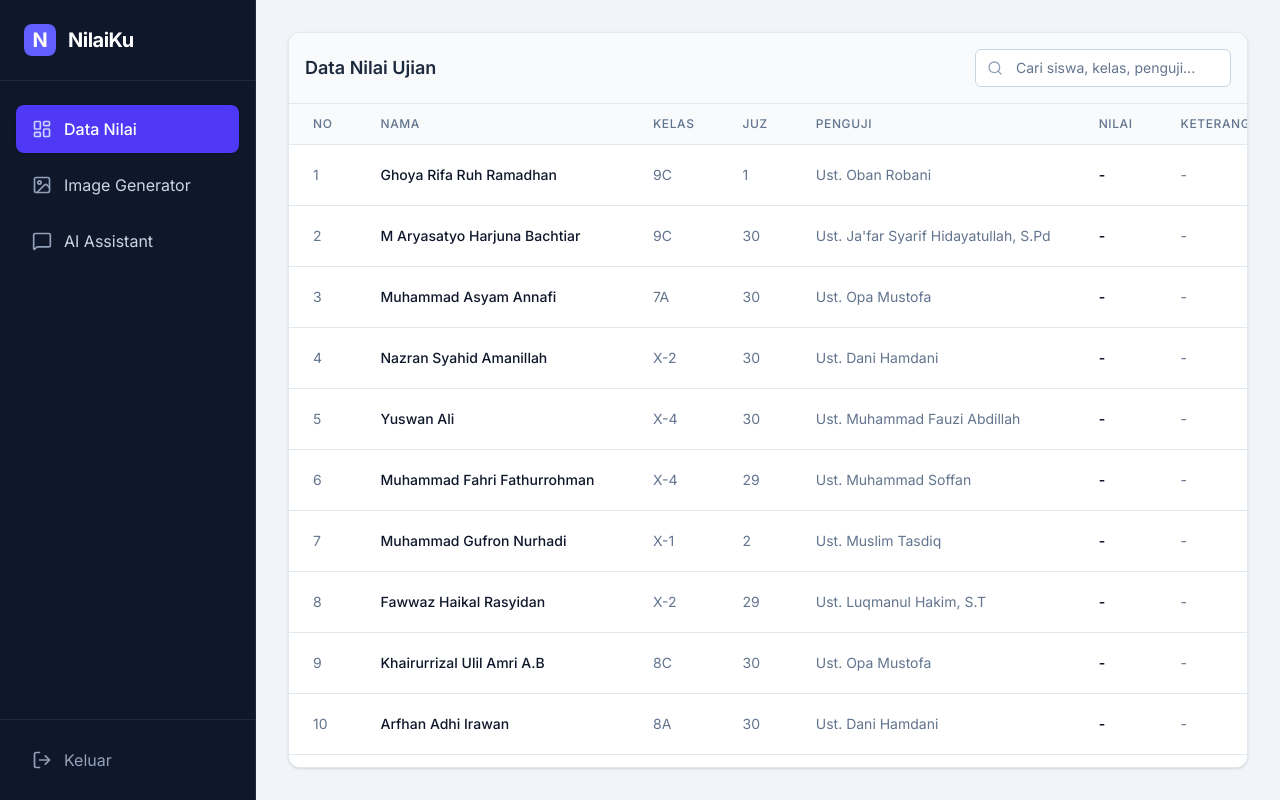
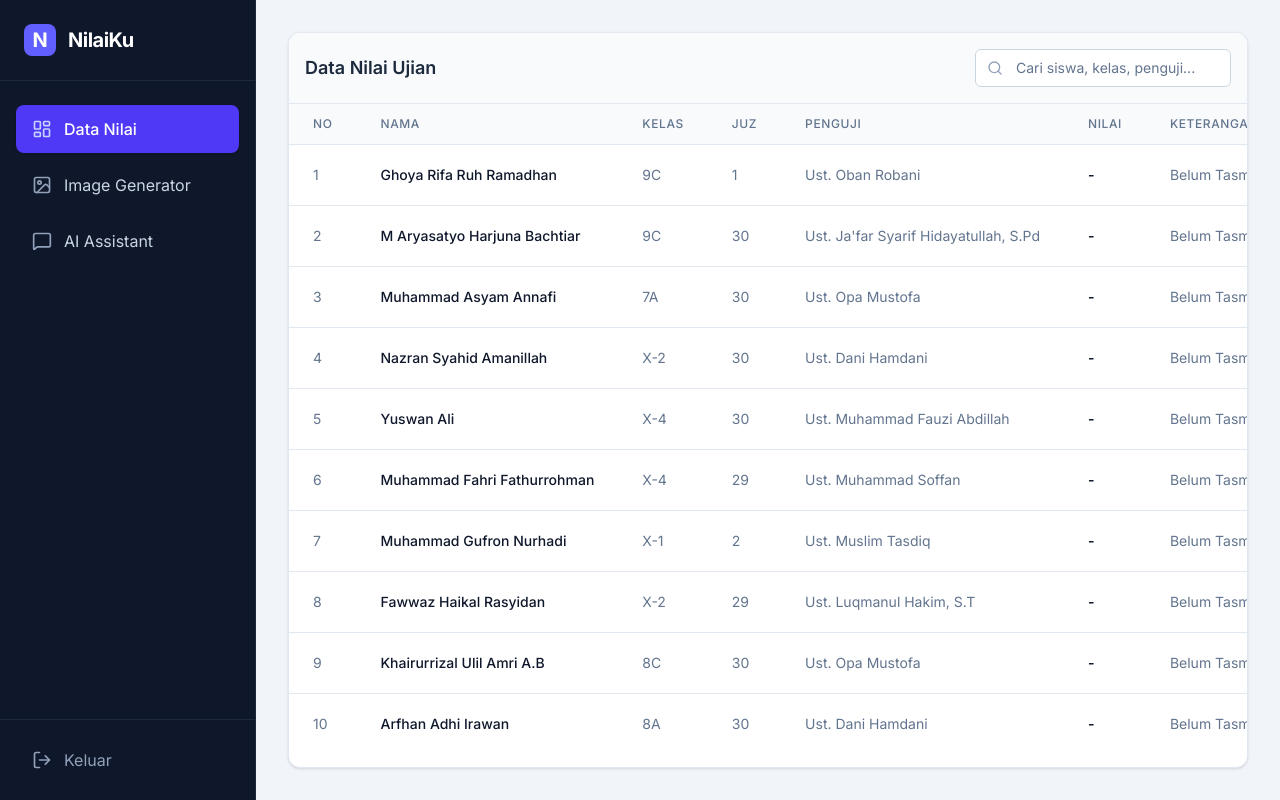
Before and after one commit to farisinshiran/Tasmi-Al-Qur-an-App, a Next.js app: page / in a window 1280 px wide. Built offline with nearby package versions, Linux system fonts and the light colour scheme.

Commit message:
Refactor INITIAL_STUDENTS and add type definition

```diff
--- a/app/page.tsx
+++ b/app/page.tsx
@@ -7,40 +7,126 @@ import ImageGenerator from '@/components/ImageGenerator';
 import Chatbot from '@/components/Chatbot';
 import { Student } from '@/types';
 
-const INITIAL_STUDENTS: Student[] = [
-  { id: 1, no: 1, nama: 'Ghoya Rifa Ruh Ramadhan', kelas: '9C', juz: '1', penguji: 'Ust. Oban Robani', nilai: null, keterangan: '' },
-  { id: 2, no: 2, nama: 'M Aryasatyo Harjuna Bachtiar', kelas: '9C', juz: '30', penguji: "Ust. Ja'far Syarif Hidayatullah, S.Pd", nilai: null, keterangan: '' },
-  { id: 3, no: 3, nama: 'Muhammad Asyam Annafi', kelas: '7A', juz: '30', penguji: 'Ust. Opa Mustofa', nilai: null, keterangan: '' },
-  { id: 4, no: 4, nama: 'Nazran Syahid Amanillah', kelas: 'X-2', juz: '30', penguji: 'Ust. Dani Hamdani', nilai: null, keterangan: '' },
-  { id: 5, no: 5, nama: 'Yuswan Ali', kelas: 'X-4', juz: '30', penguji: 'Ust. Muhammad Fauzi Abdillah', nilai: null, keterangan: '' },
-  { id: 6, no: 6, nama: 'Muhammad Fahri Fathurrohman', kelas: 'X-4', juz: '29', penguji: 'Ust. Muhammad Soffan', nilai: null, keterangan: '' },
-  { id: 7, no: 7, nama: 'Muhammad Gufron Nurhadi', kelas: 'X-1', juz: '2', penguji: 'Ust. Muslim Tasdiq', nilai: null, keterangan: '' },
-  { id: 8, no: 8, nama: 'Fawwaz Haikal Rasyidan', kelas: 'X-2', juz: '29', penguji: 'Ust. Luqmanul Hakim, S.T', nilai: null, keterangan: '' },
-  { id: 9, no: 9, nama: 'Khairurrizal Ulil Amri A.B', kelas: '8C', juz: '30', penguji: 'Ust. Opa Mustofa', nilai: null, keterangan: '' },
-  { id: 10, no: 10, nama: 'Arfhan Adhi Irawan', kelas: '8A', juz: '30', penguji: 'Ust. Dani Hamdani', nilai: null, keterangan: '' },
-  { id: 11, no: 11, nama: 'Hizbadien Muhammad', kelas: 'X-4', juz: '3', penguji: 'Ust. Muhammad Fauzi Abdillah', nilai: null, keterangan: '' },
-  { id: 12, no: 12, nama: 'Affan Ghazy Kholilullah', kelas: 'X-1', juz: '28', penguji: 'Ust. Muhammad Soffan', nilai: null, keterangan: '' },
-  { id: 13, no: 13, nama: 'Aldi Fathan Dulfiqor', kelas: 'XI-2', juz: '29', penguji: 'Ust. Muslim Tasdiq', nilai: null, keterangan: '' },
-  { id: 14, no: 14, nama: 'Raditya Nugraha', kelas: 'X-1', juz: '28', penguji: 'Ust. Luqmanul Hakim, S.T', nilai: null, keterangan: '' },
-  { id: 15, no: 15, nama: 'Danish Achmad Hawary', kelas: '9C', juz: '29', penguji: 'Ust. Oban Robani', nilai: null, keterangan: '' },
-  { id: 16, no: 16, nama: 'Akmal Syahrizal', kelas: 'XI-4', juz: '29', penguji: 'Ust. Muhammad Soffan', nilai: null, keterangan: '' },
-  { id: 17, no: 17, nama: 'Ramdan MK', kelas: 'XI-4', juz: '30', penguji: 'Ust. Muslim Tasdiq', nilai: null, keterangan: '' },
-  { id: 18, no: 18, nama: 'Affan Ghazy Kholilullah', kelas: 'X-1', juz: '1', penguji: 'Ust. Luqmanul Hakim, S.T', nilai: null, keterangan: ' ' },
-  { id: 19, no: 19, nama: 'Zubair Alfatih', kelas: '7A', juz: '2', penguji: 'Ust. Oban Robani', nilai: 99, keterangan: 'Lulus (Mutqin)' },
-  { id: 20, no: 20, nama: 'M Athalarik Wijaya Saputra', kelas: '7A', juz: '30', penguji: 'Ust. Opa Mustofa', nilai: null, keterangan: ' ' },
-  { id: 21, no: 21, nama: 'Muhammad Azzam Huwaidi', kelas: 'XI-2', juz: '30', penguji: 'Ust. Dani Hamdani', nilai: null, keterangan: ' ' },
-  { id: 22, no: 22, nama: 'Muhammad Irham Pane', kelas: 'XI-2', juz: '29', penguji: 'Ust. Muhammad Fauzi Abdillah', nilai: null, keterangan: ' ' },
-  { id: 23, no: 23, nama: 'Muhammad Irham Pane', kelas: 'XI-2', juz: '30', penguji: 'Ust. Ja\'far Syarif Hidayatullah, S.Pd', nilai: null, keterangan: ' ' },
-  { id: 24, no: 24, nama: 'Imadudin Rijal Al-Faruq', kelas: 'XI-4', juz: '29', penguji: 'Ust. Oban Robani', nilai: 97.5, keterangan: 'Lulus (Mutqin)' },
-  { id: 25, no: 25, nama: 'Ismail Fathanul Islam', kelas: 'XI-4', juz: '5', penguji: 'Ust. Ja\'far Syarif Hidayatullah, S.Pd', nilai: null, keterangan: ' ' },
-  { id: 26, no: 26, nama: 'Yusuf Rizal Abdilllah', kelas: 'XI-4', juz: '30', penguji: 'Ust. Opa Mustofa', nilai: null, keterangan: ' ' },
-  { id: 27, no: 27, nama: 'Muhammad Raihan', kelas: 'XI-4', juz: '1', penguji: 'Ust. Dani Hamdani', nilai: null, keterangan: ' ' },
-  { id: 28, no: 28, nama: 'Zhafran Izharul Haq', kelas: '8D', juz: '29', penguji: 'Ust. Muhammad Fauzi Abdillah', nilai: null, keterangan: ' ' },
-  { id: 29, no: 29, nama: 'Fathir Hafiz Gumilar', kelas: '8C', juz: '30', penguji: 'Ust. Muhammad Soffan', nilai: null, keterangan: ' ' },
-  { id: 30, no: 30, nama: 'Hafid Fauzi', kelas: '8D', juz: '30', penguji: 'Ust. Muslim Tasdiq', nilai: null, keterangan: ' ' },
-  { id: 31, no: 31, nama: 'Muhammad Djibril Maulana Yusuf', kelas: '8A', juz: '29', penguji: 'Ust. Luqmanul Hakim, S.T', nilai: null, keterangan: ' ' },
-  { id: 32, no: 32, nama: 'Rafa Ahza Zaidan', kelas: '8A', juz: '29', penguji: 'Ust. Muhammad Faris Nuriman', nilai: 92, keterangan: 'Lulus' },
-];
+// ===============================
+// TYPES
+// ===============================
+
+export type Student = {
+  id: number
+  no: number
+  nama: string
+  kelas: string
+  juz: string
+  penguji: string
+  nilai: number | null
+  keterangan: string
+}
+
+// ===============================
+// INITIAL DATA
+// ===============================
+
+export const INITIAL_STUDENTS: Student[] = [
+  { id: 1, no: 1, nama: 'Ghoya Rifa Ruh Ramadhan', kelas: '9C', juz: '1', penguji: 'Ust. Oban Robani', nilai: null, keterangan: 'Belum Tasmi' },
+  { id: 2, no: 2, nama: 'M Aryasatyo Harjuna Bachtiar', kelas: '9C', juz: '30', penguji: "Ust. Ja'far Syarif Hidayatullah, S.Pd", nilai: null, keterangan: 'Belum Tasmi' },
+  { id: 3, no: 3, nama: 'Muhammad Asyam Annafi', kelas: '7A', juz: '30', penguji: 'Ust. Opa Mustofa', nilai: null, keterangan: 'Belum Tasmi' },
+  { id: 4, no: 4, nama: 'Nazran Syahid Amanillah', kelas: 'X-2', juz: '30', penguji: 'Ust. Dani Hamdani', nilai: null, keterangan: 'Belum Tasmi' },
+  { id: 5, no: 5, nama: 'Yuswan Ali', kelas: 'X-4', juz: '30', penguji: 'Ust. Muhammad Fauzi Abdillah', nilai: null, keterangan: 'Belum Tasmi' },
+  { id: 6, no: 6, nama: 'Muhammad Fahri Fathurrohman', kelas: 'X-4', juz: '29', penguji: 'Ust. Muhammad Soffan', nilai: null, keterangan: 'Belum Tasmi' },
+  { id: 7, no: 7, nama: 'Muhammad Gufron Nurhadi', kelas: 'X-1', juz: '2', penguji: 'Ust. Muslim Tasdiq', nilai: null, keterangan: 'Belum Tasmi' },
+  { id: 8, no: 8, nama: 'Fawwaz Haikal Rasyidan', kelas: 'X-2', juz: '29', penguji: 'Ust. Luqmanul Hakim, S.T', nilai: null, keterangan: 'Belum Tasmi' },
+  { id: 9, no: 9, nama: 'Khairurrizal Ulil Amri A.B', kelas: '8C', juz: '30', penguji: 'Ust. Opa Mustofa', nilai: null, keterangan: 'Belum Tasmi' },
+  { id: 10, no: 10, nama: 'Arfhan Adhi Irawan', kelas: '8A', juz: '30', penguji: 'Ust. Dani Hamdani', nilai: null, keterangan: 'Belum Tasmi' }
+]
+
+// ===============================
+// VALIDATION
+// ===============================
+
+function clampNilai(value: number): number {
+  if (isNaN(value)) return 0
+  if (value > 100) return 100
+  if (value < 0) return 0
+  return Number(value.toFixed(2))
+}
+
+// ===============================
+// KETERANGAN OTOMATIS
+// ===============================
+
+export function generateKeterangan(nilai: number | null): string {
+  if (nilai === null) return 'Belum Tasmi'
+  if (nilai >= 95) return 'Lulus (Mutqin)'
+  if (nilai >= 90) return 'Lulus'
+  return 'Tidak Lulus'
+}
+
+// ===============================
+// UPDATE NILAI STUDENT
+// ===============================
+
+export function updateStudentNilai(
+  students: Student[],
+  id: number,
+  nilaiInput: number | null
+): Student[] {
+
+  return students.map(student => {
+    if (student.id !== id) return student
+
+    const nilaiFinal =
+      nilaiInput === null ? null : clampNilai(nilaiInput)
+
+    return {
+      ...student,
+      nilai: nilaiFinal,
+      keterangan: generateKeterangan(nilaiFinal)
+    }
+  })
+}
+
+// const INITIAL_STUDENTS: Student[] = [
+//   { id: 1, no: 1, nama: 'Ghoya Rifa Ruh Ramadhan', kelas: '9C', juz: '1', penguji: 'Ust. Oban Robani', nilai: null, keterangan: '' },
+//   { id: 2, no: 2, nama: 'M Aryasatyo Harjuna Bachtiar', kelas: '9C', juz: '30', penguji: "Ust. Ja'far Syarif Hidayatullah, S.Pd", nilai: null, keterangan: '' },
+//   { id: 3, no: 3, nama: 'Muhammad Asyam Annafi', kelas: '7A', juz: '30', penguji: 'Ust. Opa Mustofa', nilai: null, keterangan: '' },
+//   { id: 4, no: 4, nama: 'Nazran Syahid Amanillah', kelas: 'X-2', juz: '30', penguji: 'Ust. Dani Hamdani', nilai: null, keterangan: '' },
+//   { id: 5, no: 5, nama: 'Yuswan Ali', kelas: 'X-4', juz: '30', penguji: 'Ust. Muhammad Fauzi Abdillah', nilai: null, keterangan: '' },
+//   { id: 6, no: 6, nama: 'Muhammad Fahri Fathurrohman', kelas: 'X-4', juz: '29', penguji: 'Ust. Muhammad Soffan', nilai: null, keterangan: '' },
+//   { id: 7, no: 7, nama: 'Muhammad Gufron Nurhadi', kelas: 'X-1', juz: '2', penguji: 'Ust. Muslim Tasdiq', nilai: null, keterangan: '' },
+//   { id: 8, no: 8, nama: 'Fawwaz Haikal Rasyidan', kelas: 'X-2', juz: '29', penguji: 'Ust. Luqmanul Hakim, S.T', nilai: null, keterangan: '' },
+//   { id: 9, no: 9, nama: 'Khairurrizal Ulil Amri A.B', kelas: '8C', juz: '30', penguji: 'Ust. Opa Mustofa', nilai: null, keterangan: '' },
+//   { id: 10, no: 10, nama: 'Arfhan Adhi Irawan', kelas: '8A', juz: '30', penguji: 'Ust. Dani Hamdani', nilai: null, keterangan: '' },
+//   { id: 11, no: 11, nama: 'Hizbadien Muhammad', kelas: 'X-4', juz: '3', penguji: 'Ust. Muhammad Fauzi Abdillah', nilai: null, keterangan: '' },
+//   { id: 12, no: 12, nama: 'Affan Ghazy Kholilullah', kelas: 'X-1', juz: '28', penguji: 'Ust. Muhammad Soffan', nilai: null, keterangan: '' },
+//   { id: 13, no: 13, nama: 'Aldi Fathan Dulfiqor', kelas: 'XI-2', juz: '29', penguji: 'Ust. Muslim Tasdiq', nilai: null, keterangan: '' },
+//   { id: 14, no: 14, nama: 'Raditya Nugraha', kelas: 'X-1', juz: '28', penguji: 'Ust. Luqmanul Hakim, S.T', nilai: null, keterangan: '' },
+//   { id: 15, no: 15, nama: 'Danish Achmad Hawary', kelas: '9C', juz: '29', penguji: 'Ust. Oban Robani', nilai: null, keterangan: '' },
+//   { id: 16, no: 16, nama: 'Akmal Syahrizal', kelas: 'XI-4', juz: '29', penguji: 'Ust. Muhammad Soffan', nilai: null, keterangan: '' },
+//   { id: 17, no: 17, nama: 'Ramdan MK', kelas: 'XI-4', juz: '30', penguji: 'Ust. Muslim Tasdiq', nilai: null, keterangan: '' },
+//   { id: 18, no: 18, nama: 'Affan Ghazy Kholilullah', kelas: 'X-1', juz: '1', penguji: 'Ust. Luqmanul Hakim, S.T', nilai: null, keterangan: ' ' },
+//   { id: 19, no: 19, nama: 'Zubair Alfatih', kelas: '7A', juz: '2', penguji: 'Ust. Oban Robani', nilai: 99, keterangan: 'Lulus (Mutqin)' },
+//   { id: 20, no: 20, nama: 'M Athalarik Wijaya Saputra', kelas: '7A', juz: '30', penguji: 'Ust. Opa Mustofa', nilai: null, keterangan: ' ' },
+//   { id: 21, no: 21, nama: 'Muhammad Azzam Huwaidi', kelas: 'XI-2', juz: '30', penguji: 'Ust. Dani Hamdani', nilai: null, keterangan: ' ' },
+//   { id: 22, no: 22, nama: 'Muhammad Irham Pane', kelas: 'XI-2', juz: '29', penguji: 'Ust. Muhammad Fauzi Abdillah', nilai: null, keterangan: ' ' },
+//   { id: 23, no: 23, nama: 'Muhammad Irham Pane', kelas: 'XI-2', juz: '30', penguji: 'Ust. Ja\'far Syarif Hidayatullah, S.Pd', nilai: null, keterangan: ' ' },
+//   { id: 24, no: 24, nama: 'Imadudin Rijal Al-Faruq', kelas: 'XI-4', juz: '29', penguji: 'Ust. Oban Robani', nilai: 97.5, keterangan: 'Lulus (Mutqin)' },
+//   { id: 25, no: 25, nama: 'Ismail Fathanul Islam', kelas: 'XI-4', juz: '5', penguji: 'Ust. Ja\'far Syarif Hidayatullah, S.Pd', nilai: null, keterangan: ' ' },
+//   { id: 26, no: 26, nama: 'Yusuf Rizal Abdilllah', kelas: 'XI-4', juz: '30', penguji: 'Ust. Opa Mustofa', nilai: null, keterangan: ' ' },
+//   { id: 27, no: 27, nama: 'Muhammad Raihan', kelas: 'XI-4', juz: '1', penguji: 'Ust. Dani Hamdani', nilai: null, keterangan: ' ' },
+//   { id: 28, no: 28, nama: 'Zhafran Izharul Haq', kelas: '8D', juz: '29', penguji: 'Ust. Muhammad Fauzi Abdillah', nilai: null, keterangan: ' ' },
+//   { id: 29, no: 29, nama: 'Fathir Hafiz Gumilar', kelas: '8C', juz: '30', penguji: 'Ust. Muhammad Soffan', nilai: null, keterangan: ' ' },
+//   { id: 30, no: 30, nama: 'Hafid Fauzi', kelas: '8D', juz: '30', penguji: 'Ust. Muslim Tasdiq', nilai: null, keterangan: ' ' },
+//   { id: 31, no: 31, nama: 'Muhammad Djibril Maulana Yusuf', kelas: '8A', juz: '29', penguji: 'Ust. Luqmanul Hakim, S.T', nilai: null, keterangan: ' ' },
+//   { id: 32, no: 32, nama: 'Rafa Ahza Zaidan', kelas: '8A', juz: '29', penguji: 'Ust. Muhammad Faris Nuriman', nilai: 92, keterangan: 'Lulus' },
+// ];
+
+// function generateKeterangan(nilai: number): string {
+//   if (nilai >= 95) return 'Lulus (Mutqin)'
+//   if (nilai >= 85) return 'Lulus (Jayyid Jiddan)'
+//   if (nilai >= 75) return 'Lulus (Jayyid)'
+//   if (nilai >= 60) return 'Lulus (Maqbul)'
+//   return 'Belum Lulus'
+// }
 
 export default function Home() {
   const [activeTab, setActiveTab] = useState<'data' | 'image' | 'chat'>('data');
```
